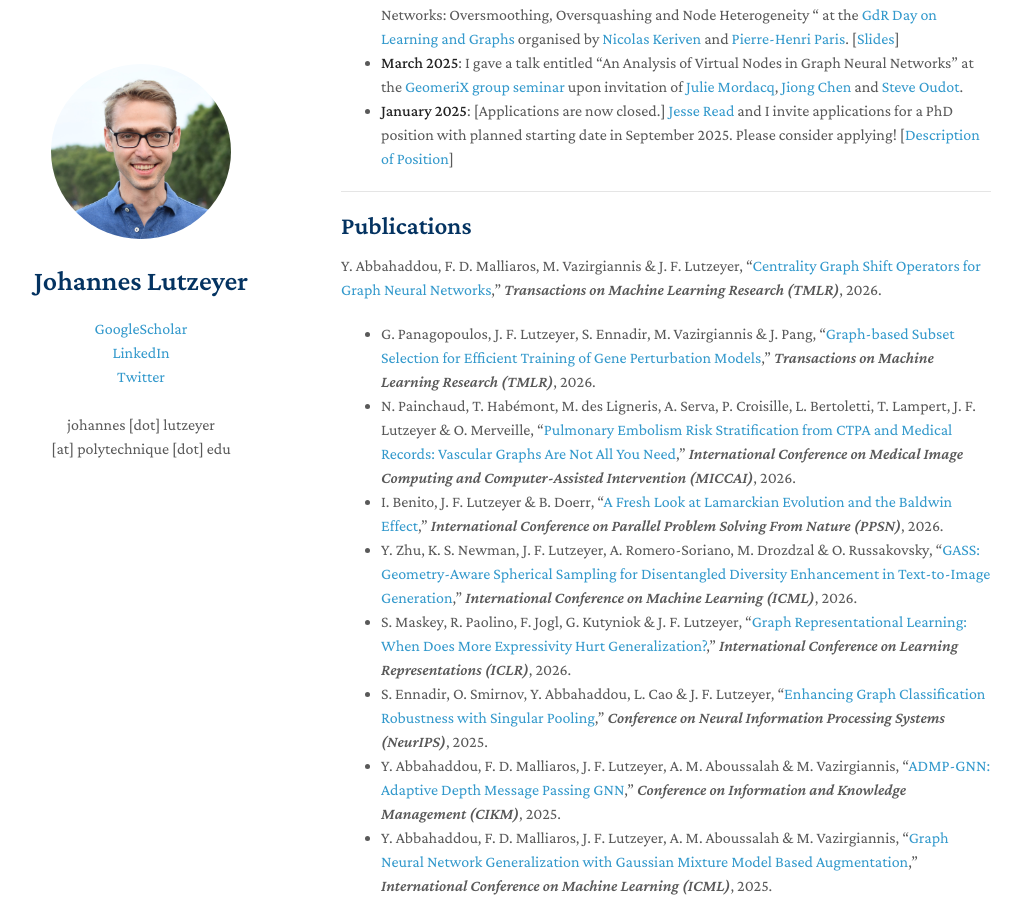
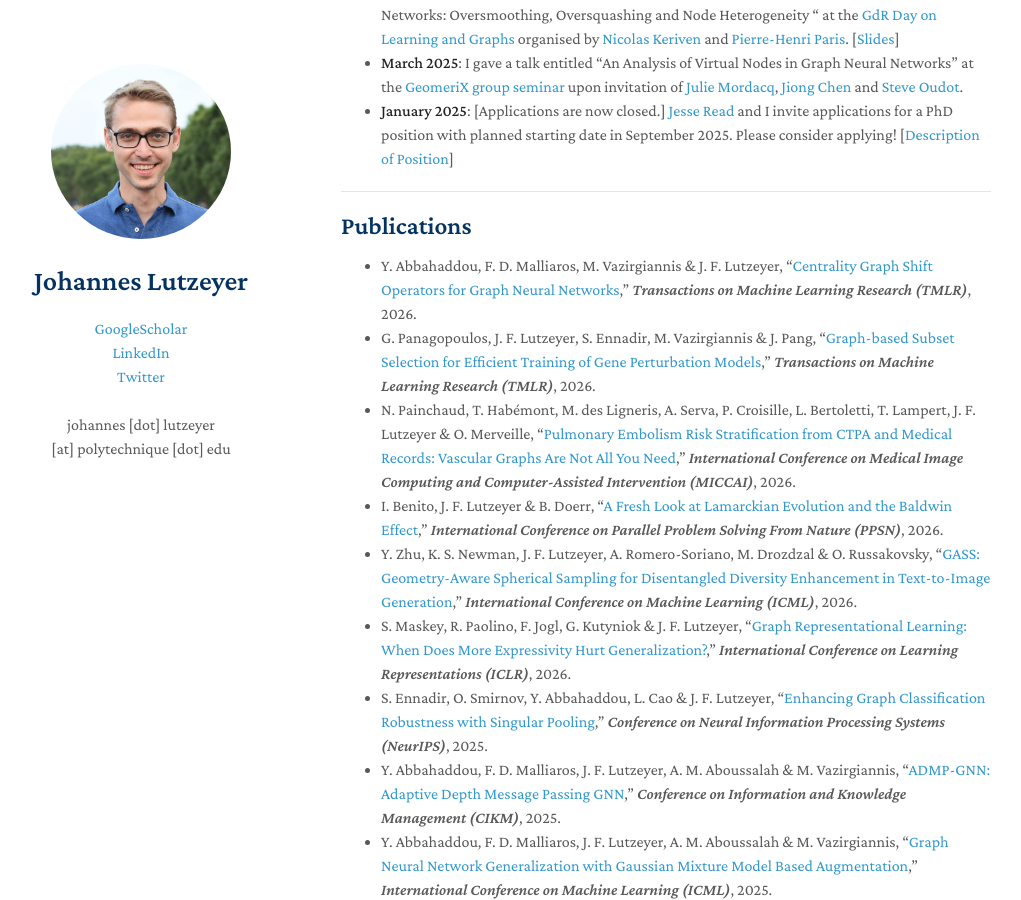
Before and after one commit to johanneslutzeyer/johanneslutzeyer.github.io, a Jekyll site: the page built from index.md, in a window 1280 px wide and 900 px high, scrolled down 1601 px. Shown: the whole window, without its empty margins (129-1150 px from the left). Built offline with Jekyll 4.4.1, drawn with Linux system fonts in a browser that asks for light colours; our own code applies the rules of GitHub Pages for plain Markdown files; a script that is not in the unit is left out.

```diff
--- a/index.md
+++ b/index.md
@@ -39,7 +39,7 @@ My academic CV can be accessed <a href="https://johanneslutzeyer.com/doc/Johanne
 
 ## Publications
 
-Y. Abbahaddou, F. D. Malliaros, M. Vazirgiannis & J. F. Lutzeyer, "<a href="https://openreview.net/pdf?id=Btd0SIpoO4" target="_blank">Centrality Graph Shift Operators for Graph Neural Networks</a>," *Transactions on Machine Learning Research (TMLR)*, 2026.
+- Y. Abbahaddou, F. D. Malliaros, M. Vazirgiannis & J. F. Lutzeyer, "<a href="https://openreview.net/pdf?id=Btd0SIpoO4" target="_blank">Centrality Graph Shift Operators for Graph Neural Networks</a>," *Transactions on Machine Learning Research (TMLR)*, 2026.
 - G. Panagopoulos, J. F. Lutzeyer, S. Ennadir, M. Vazirgiannis & J. Pang, "<a href="https://openreview.net/pdf?id=S5YDiO3Oox" target="_blank">Graph-based Subset Selection for Efficient Training of Gene Perturbation Models</a>," *Transactions on Machine Learning Research (TMLR)*, 2026.
 - N. Painchaud, T. Habémont, M. des Ligneris, A. Serva, P. Croisille, L. Bertoletti, T. Lampert, J. F. Lutzeyer & O. Merveille, "<a href="https://arxiv.org/pdf/2606.25956" target="_blank">Pulmonary Embolism Risk Stratification from CTPA and Medical Records: Vascular Graphs Are Not All You Need</a>," *International Conference on Medical Image Computing and Computer-Assisted Intervention (MICCAI)*, 2026.
 - I. Benito, J. F. Lutzeyer & B. Doerr, "<a href="https://arxiv.org/pdf/2605.28703" target="_blank">A Fresh Look at Lamarckian Evolution and the Baldwin Effect</a>," *International Conference on Parallel Problem Solving From Nature (PPSN)*, 2026.
```
